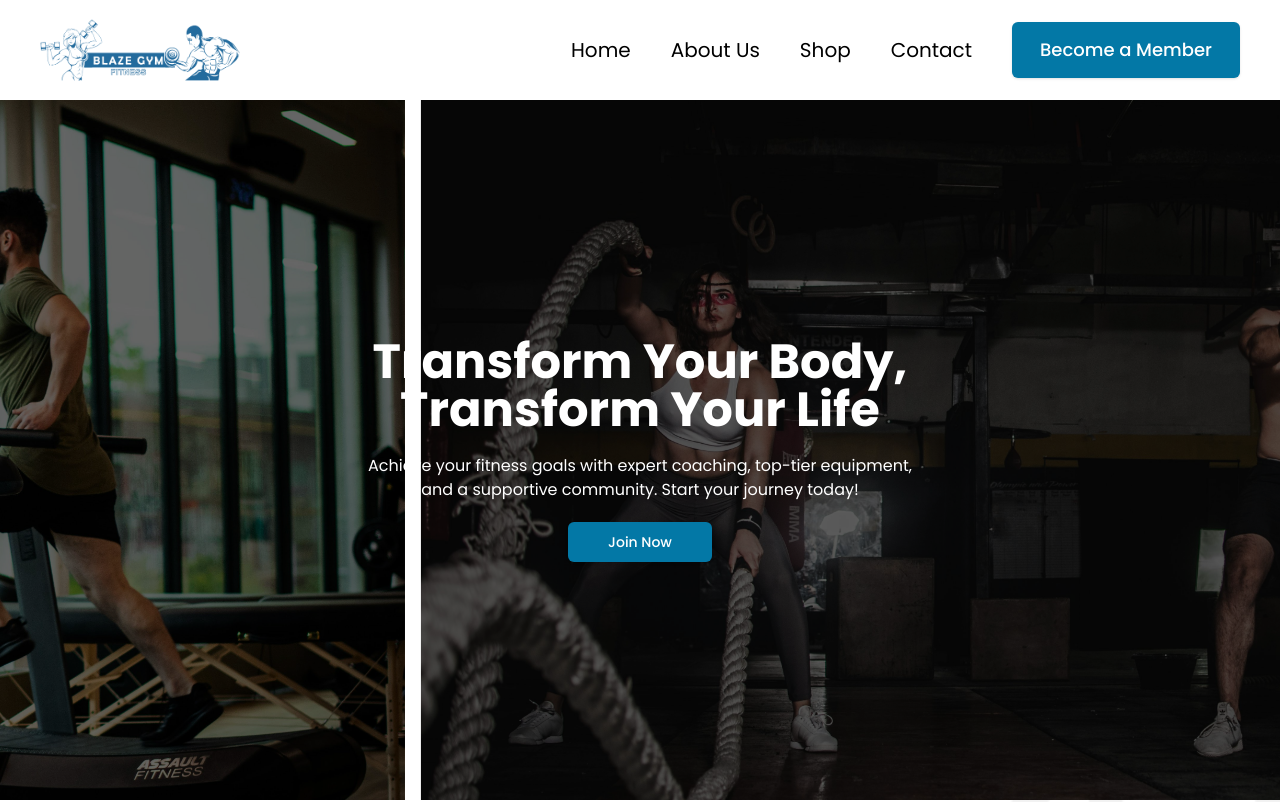
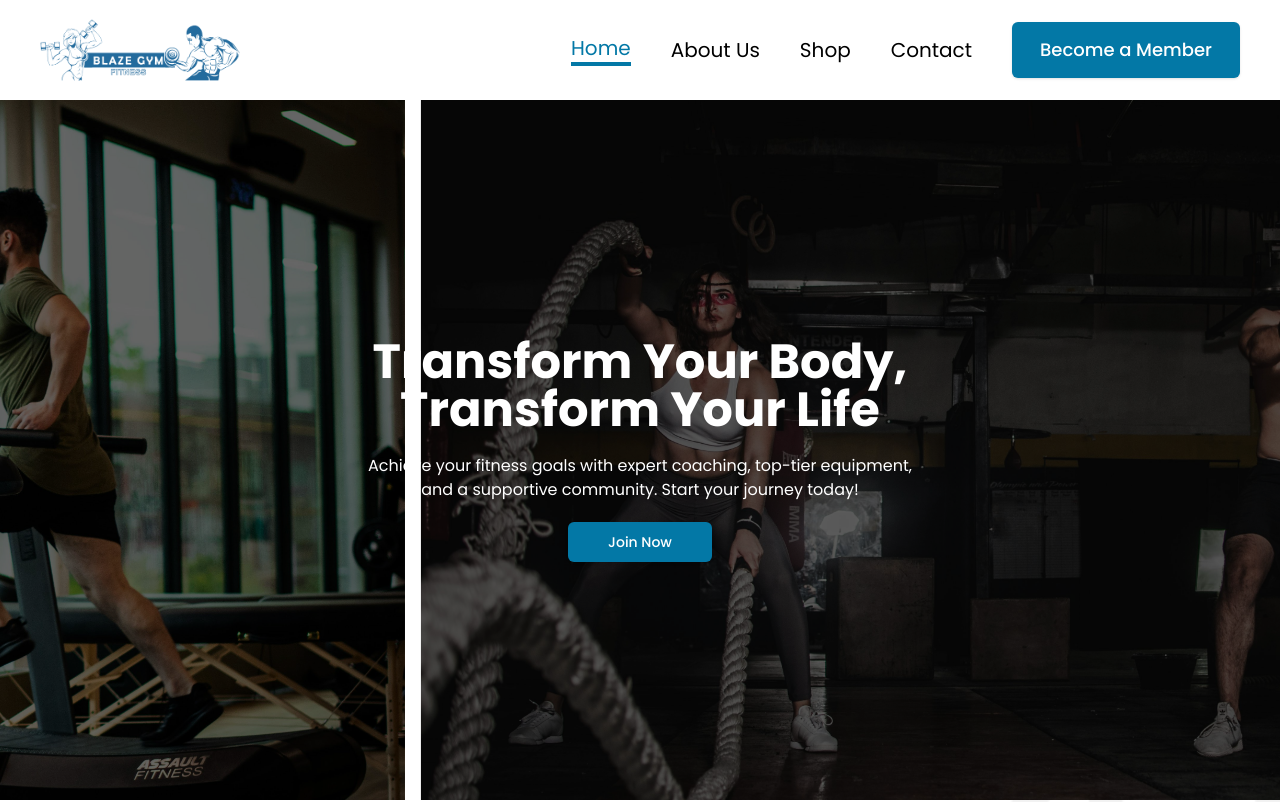
Before and after one commit to Martin-IJ/Blaze-Gym, a Next.js app: page / in a window 1280 px wide. Shown: the top 802 px of the page. Built offline with nearby package versions, Linux system fonts and the light colour scheme.

Commit message:
Map nav menu for both desktop and mobile view

```diff
--- a/src/components/Header/Header.js
+++ b/src/components/Header/Header.js
@@ -1,17 +1,23 @@
 "use client";
 
 import Link from "next/link";
-import { useContext, useEffect, useState } from "react";
-import { FaUserCircle } from "react-icons/fa";
-import { MdDarkMode, MdOutlineLightMode } from "react-icons/md";
+import { useEffect, useState } from "react";
+import { usePathname } from "next/navigation";
 import { GiHamburgerMenu } from "react-icons/gi";
 import { IoMdClose } from "react-icons/io";
-import Image from "next/image";
 import { Button } from "../ui/button";
 import Logo from "../Logo/Logo";
 
+const navItems = [
+  { href: "/", label: "Home" },
+  { href: "/about-us", label: "About Us" },
+  { href: "/shop", label: "Shop" },
+  { href: "/contact-us", label: "Contact" },
+];
+
 const Header = () => {
   const [navbarOpen, setNavbarOpen] = useState(false);
+  const pathname = usePathname();
 
   useEffect(() => {
     if (navbarOpen) {
@@ -33,7 +39,7 @@ const Header = () => {
     <header className="sticky top-0 left-0 z-50 bg-[rgba(255,255,255,0.7)] dark:bg-[rgba(0,0,0,0.7)] backdrop-blur-xl">
       <div className="h-[85px] lg:h-[100px] px-4 md:px-10 container mx-auto flex gap-5 items-center justify-between flex-wrap md:flex-nowrap text-xl">
         <div className="flex items-center">
-          <Link href="/" className="font-black text-primary">
+          <Link href="/" aria-label="Home">
             <Logo />
           </Link>
         </div>
@@ -42,35 +48,29 @@ const Header = () => {
           <GiHamburgerMenu />
         </button>
 
-        {/* Desktop View */}
+        {/* Desktop Menu */}
         <ul className="hidden md:flex items-center gap-10 mt-4 md:mt-0">
-          <li className="hover:border-b-4 border-primary hover:text-primary duration-300 transition-all">
-            <Link href="/"> Home </Link>
-          </li>
-
-          <li className="hover:border-b-4 border-primary hover:text-primary duration-300 transition-all">
-            <Link href="/about-us"> About Us </Link>
-          </li>
-
-          <li className="hover:border-b-4 border-primary hover:text-primary duration-300 transition-all">
-            <Link href="/shop"> Shop </Link>
-          </li>
-
-          <li className="hover:border-b-4 border-primary hover:text-primary duration-300 transition-all">
-            <Link href="/contact-us"> Contact </Link>
-          </li>
+          {navItems.map((item, index) => (
+            <li
+              key={index}
+              className={`hover:border-b-4 border-primary hover:text-primary duration-300 transition-all ${
+                pathname === item.href ? "border-b-4 text-primary" : ""
+              }`}
+            >
+              <Link href={item.href} aria-label={item.label}>
+                {item.label}
+              </Link>
+            </li>
+          ))}
 
           <li className="text-white">
             <Link href="/membership-plan">
-              {" "}
-              <Button className="text-lg py-7 px-7">
-                Become a Member
-              </Button>{" "}
+              <Button className="text-lg py-7 px-7">Become a Member</Button>
             </Link>
           </li>
         </ul>
 
-        {/* Mobile View */}
+        {/* Mobile Menu */}
         {navbarOpen && (
           <div className="absolute top-0 right-0 isolate flex justify-end md:hidden w-full h-screen">
             <div className="max-w-[350px] w-full h-full bg-white shadow-xl">
@@ -78,6 +78,7 @@ const Header = () => {
               <button
                 onClick={closeNavbar}
                 className="py-7 w-full px-7 text-2xl shadow-lg shadow-slate-100"
+                aria-label="Close Menu"
               >
                 <IoMdClose />
               </button>
@@ -89,49 +90,26 @@ const Header = () => {
               />
 
               {/* Mobile Ul */}
-              <ul className="">
-                <Link href="/">
+              <ul>
+                {navItems.map((item, index) => (
                   <li
+                    key={index}
                     onClick={closeNavbar}
-                    className="p-7 hover:bg-slate-100 hover:text-primary hover:border-l-4 border-primary duration-500 transition-all"
+                    className={`p-7 hover:bg-slate-100 hover:text-primary hover:border-l-4 border-primary duration-500 transition-all ${
+                      pathname === item.href ? "text-primary font-bold" : ""
+                    }`}
                   >
-                    Home
+                    <Link href={item.href} aria-label={item.label}>
+                      {item.label}
+                    </Link>
                   </li>
-                </Link>
-
-                <Link href="/about-us">
-                  <li
-                    onClick={closeNavbar}
-                    className="p-7 hover:bg-slate-100 hover:text-primary hover:border-l-4 border-primary duration-500 transition-all"
-                  >
-                    About Us
-                  </li>
-                </Link>
-
-                <Link href="/shop">
-                  <li
-                    onClick={closeNavbar}
-                    className="p-7 hover:bg-slate-100 hover:text-primary hover:border-l-4 border-primary duration-500 transition-all"
-                  >
-                    Shop
-                  </li>
-                </Link>
-
-                <Link href="/contact-us">
-                  <li
-                    onClick={closeNavbar}
-                    className="p-7 hover:bg-slate-100 hover:text-primary hover:border-l-4 border-primary duration-500 transition-all"
-                  >
-                    Contact
-                  </li>
-                </Link>
+                ))}
 
                 <Link href="/membership-plan">
                   <li className="text-white mx-7" onClick={closeNavbar}>
-                    {" "}
                     <Button className="w-full text-lg py-7 px-7">
                       Become a Member
-                    </Button>{" "}
+                    </Button>
                   </li>
                 </Link>
               </ul>
```
